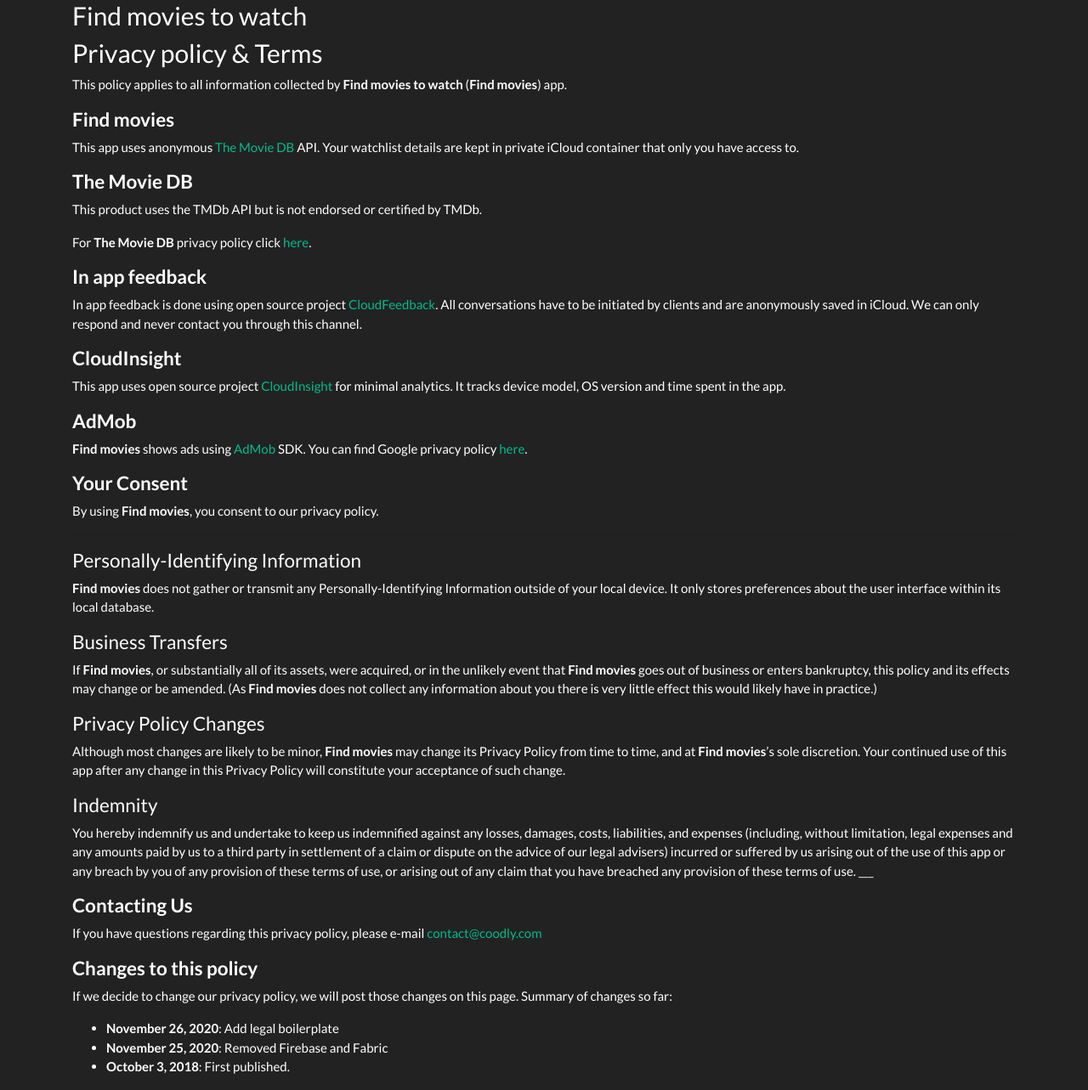
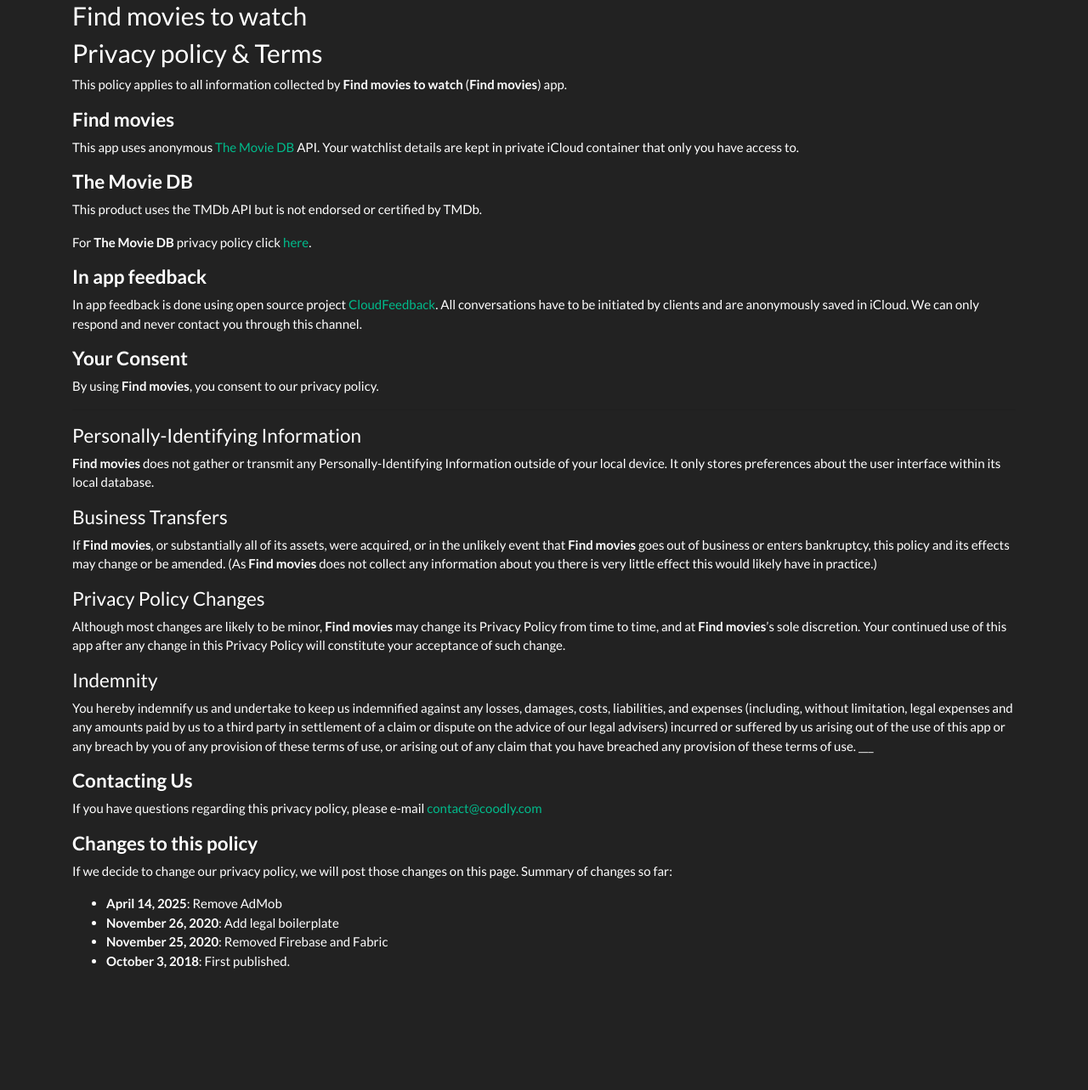
Before and after one commit to coodly/coodly.github.io, a Jekyll site: the page built from moviez/privacy.md, in a window 1280 px wide. Shown: the whole page at 85% size. Built offline with Jekyll 4.4.1, drawn with Linux system fonts in a browser that asks for light colours; after the commit the page ends 1158 px from its top, so only the background shows below that.

Commit message:
Update privacy

```diff
--- a/moviez/privacy.md
+++ b/moviez/privacy.md
@@ -18,12 +18,6 @@
 
 #### **In app feedback**
 In app feedback is done using open source project [CloudFeedback][4]. All conversations have to be initiated by clients and are anonymously saved in iCloud. We can only respond and never contact you through this channel.
-
-#### **CloudInsight**
-This app uses open source project [CloudInsight][9] for minimal analytics. It tracks device model, OS version and time spent in the app.
-
-#### **AdMob**
-**Find movies** shows ads using [AdMob][6] SDK. You can find Google privacy policy [here][7].
 
 #### **Your Consent**
 By using **Find movies**, you consent to our privacy policy.
@@ -52,6 +46,7 @@
 #### **Changes to this policy**
 If we decide to change our privacy policy, we will post those changes on this page. Summary of changes so far:
 
+* **April 14, 2025**: Remove AdMob
 * **November 26, 2020**: Add legal boilerplate
 * **November 25, 2020**: Removed Firebase and Fabric
 * **October 3, 2018**: First published.
```
